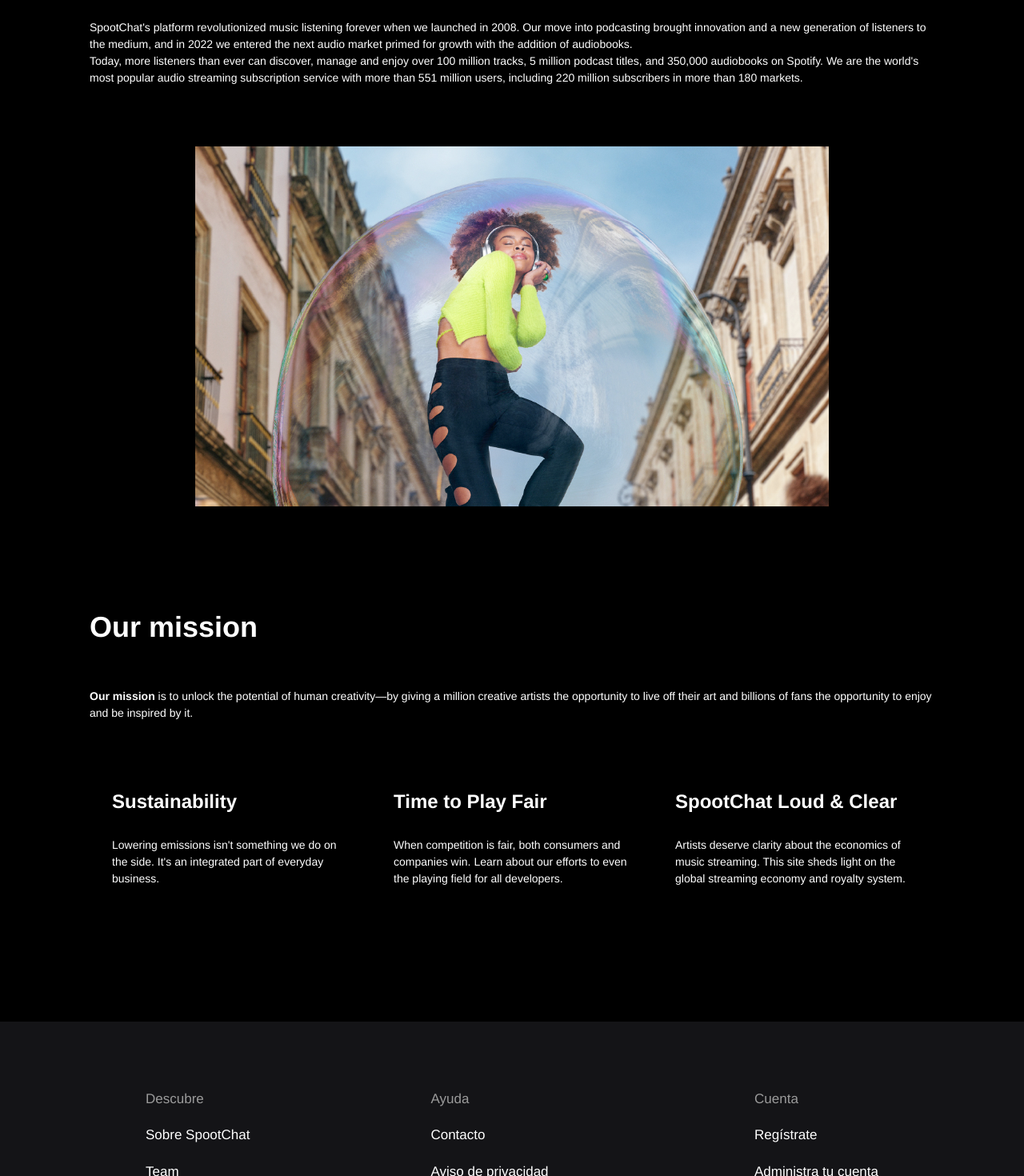
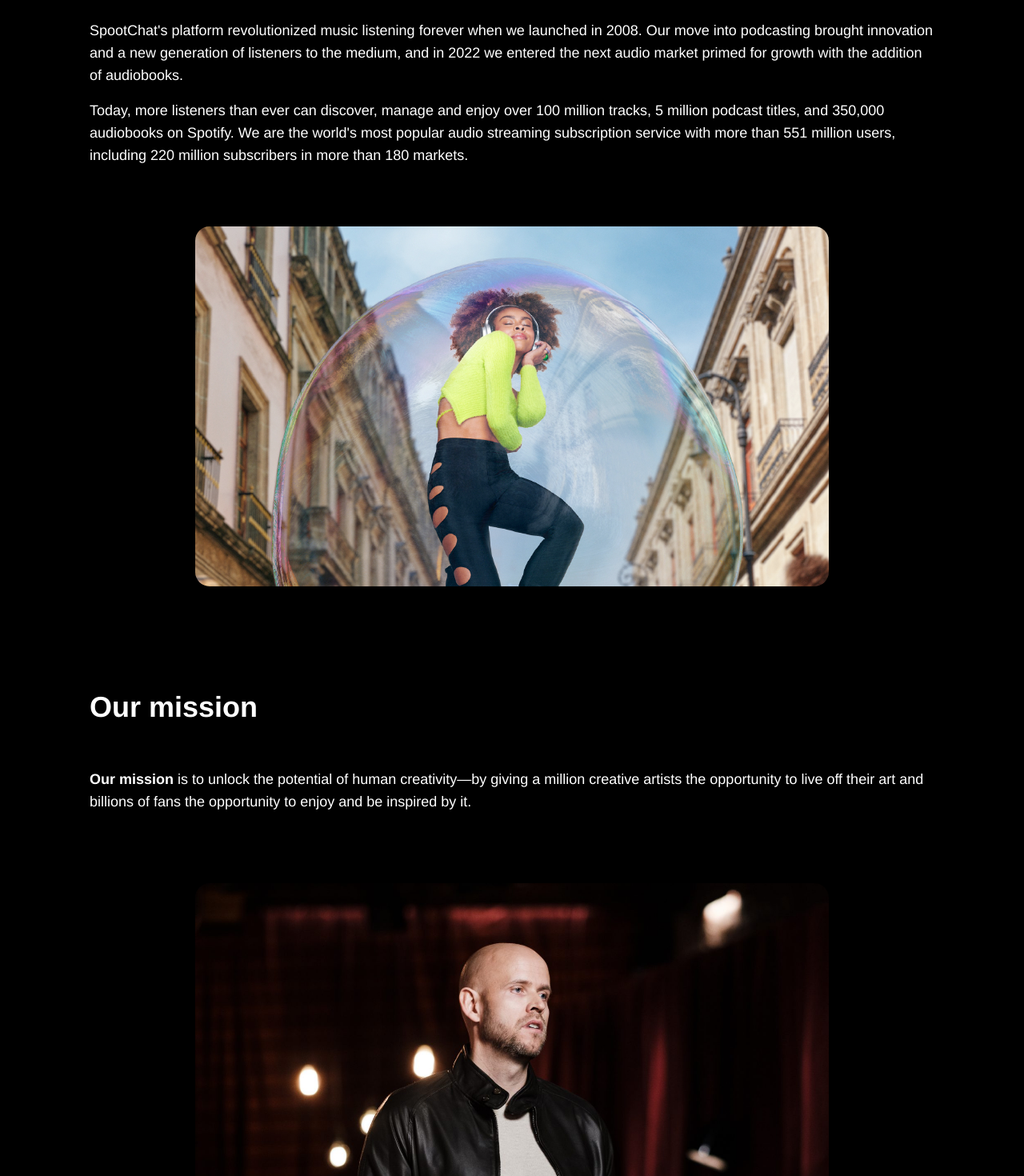
Before and after one commit to Eze-quielph/Pf-Henry, a React (Vite) app in the folder client/: page /about in a window 1280 px wide. Shown: the part 240-1710 px from the top of the page at 80% size. Built offline with nearby package versions, Linux system fonts and the light colour scheme; no server answers.

Commit message:
Se agrega imagen en about, se agrega espacio entre parrafos y se agranda el texto

```diff
--- a/client/src/Pages/About/Components/About.jsx
+++ b/client/src/Pages/About/Components/About.jsx
@@ -1,33 +1,34 @@
 import BaseLayout from "../../../Components/BaseLayout";
 import imgAbout from './../../../../public/images/imgAbout.jpg';
-
+import imgMission from './../../../../public/images/imgMission.jpg';
 
 const About = () => {
     return (
         <BaseLayout>
             <div className="bg-black p-28 text-white">
                 <h1 className="font-bold text-left text-4xl mt-14 mb-14">About SpootChat</h1>
-                <p className="text-left">SpootChat's platform revolutionized music listening forever when we launched in 2008. Our move into podcasting brought innovation and a new generation of listeners to the medium, and in 2022 we entered the next audio market primed for growth with the addition of audiobooks.</p>
-                <p className=" text-left">Today, more listeners than ever can discover, manage and enjoy over 100 million tracks, 5 million podcast titles, and 350,000 audiobooks on Spotify. We are the world's most popular audio streaming subscription service with more than 551 million users, including 220 million subscribers in more than 180 markets.</p>
+                <p className="text-left text-lg mb-4">SpootChat's platform revolutionized music listening forever when we launched in 2008. Our move into podcasting brought innovation and a new generation of listeners to the medium, and in 2022 we entered the next audio market primed for growth with the addition of audiobooks.</p>
+                <p className=" text-left text-lg">Today, more listeners than ever can discover, manage and enjoy over 100 million tracks, 5 million podcast titles, and 350,000 audiobooks on Spotify. We are the world's most popular audio streaming subscription service with more than 551 million users, including 220 million subscribers in more than 180 markets.</p>
                 <div className="">
-                    <img class="scale-75 object-cover" src={imgAbout} alt="SpootChat image" />
+                    <img class="rounded-3xl scale-75 object-cover" src={imgAbout} alt="SpootChat image" />
                 </div>
 
                 <h1 className="font-bold text-left text-4xl mt-14 mb-14">Our mission</h1>
-                <p className="text-left"><span className="font-bold">Our mission</span> is to unlock the potential of human creativity—by giving a million creative artists the opportunity to live off their art and billions of fans the opportunity to enjoy and be inspired by it.
+                <p className="text-left text-lg"><span className="font-bold">Our mission</span> is to unlock the potential of human creativity—by giving a million creative artists the opportunity to live off their art and billions of fans the opportunity to enjoy and be inspired by it.
                 </p>
+                <img class="rounded-3xl scale-75 object-cover" src={imgMission} alt="SpootChat image" />
                 <div className="flex flex-row mt-7 mb-7">
                     <div className="basis-1/3 p-7">
                         <h1 className="font-bold text-2xl mt-7 mb-7">Sustainability</h1>
-                        <p>Lowering emissions isn't something we do on the side. It's an integrated part of everyday business.</p>
+                        <p className="text-lg">Lowering emissions isn't something we do on the side. It's an integrated part of everyday business.</p>
                     </div>
                     <div className="basis-1/3 p-7">
                         <h1 className="font-bold text-2xl mt-7 mb-7">Time to Play Fair</h1>
-                        <p>When competition is fair, both consumers and companies win. Learn about our efforts to even the playing field for all developers.</p>
+                        <p className="text-lg">When competition is fair, both consumers and companies win. Learn about our efforts to even the playing field for all developers.</p>
                     </div>
                     <div className="basis-1/3 p-7">
                         <h1 className="font-bold text-2xl mt-7 mb-7">SpootChat Loud & Clear</h1>
-                        <p>Artists deserve clarity about the economics of music streaming. This site sheds light on the global streaming economy and royalty system.</p>
+                        <p className="text-lg">Artists deserve clarity about the economics of music streaming. This site sheds light on the global streaming economy and royalty system.</p>
                     </div>
 
                 </div>
```
Also changed, not shown: client/public/images/imgMission.jpg (added).
